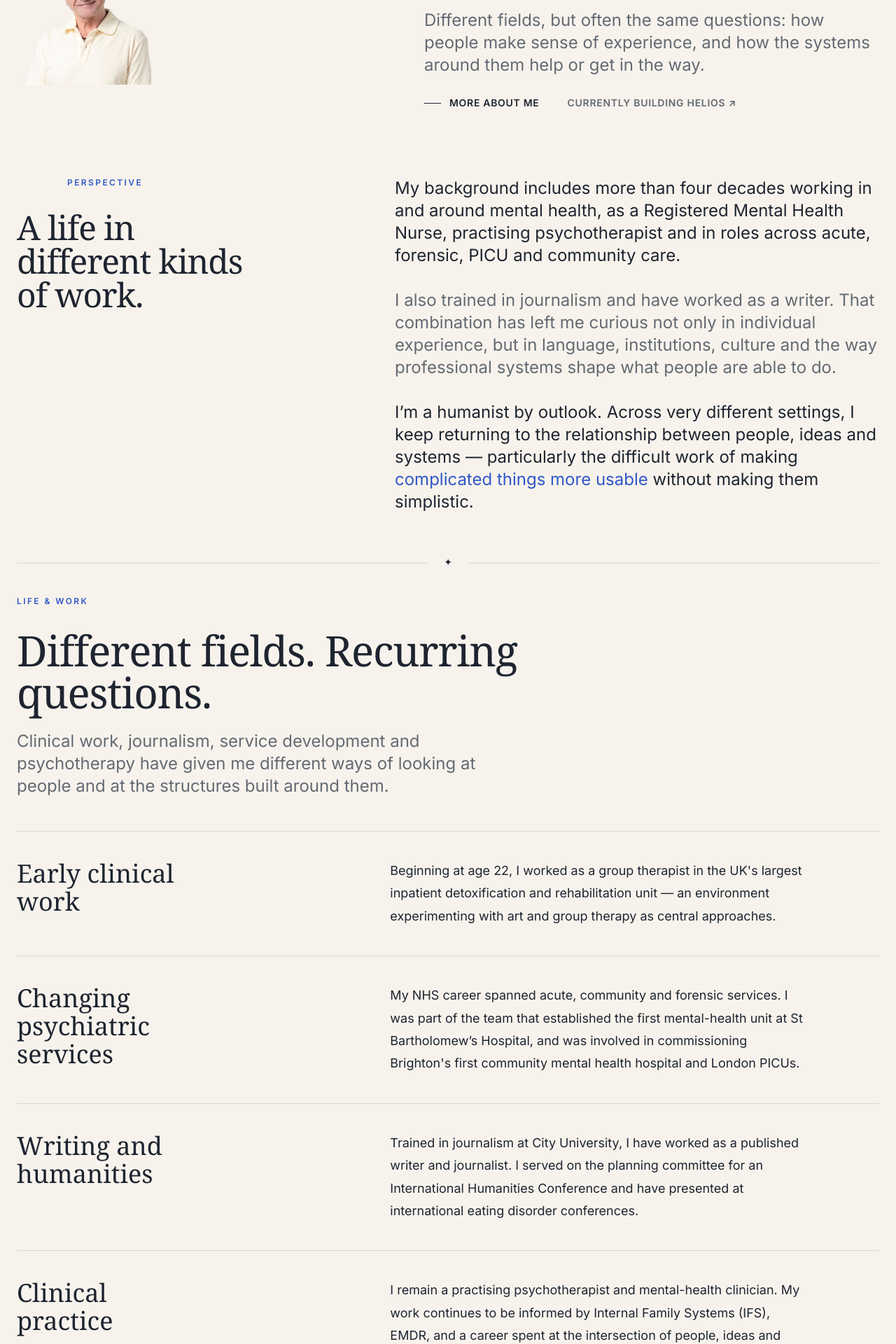
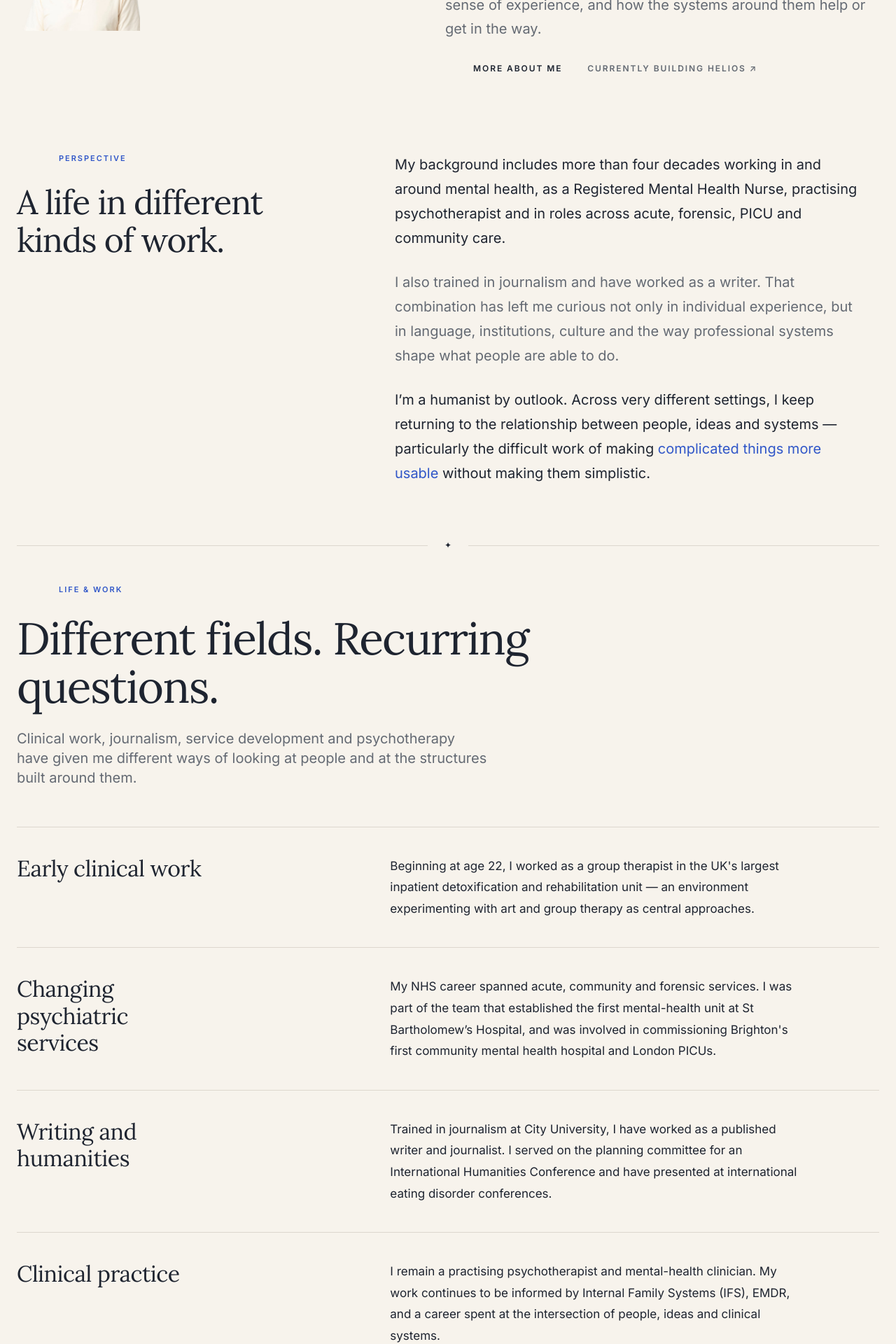
Before and after one commit to stopinder/ifs-funnel, a Vue app: page / in a window 1280 px wide. Shown: the part 680-2600 px from the top of the page at 70% size. Built offline with nearby package versions, Linux system fonts and the light colour scheme.

Commit message:
design: refine homepage editorial typography
Polish the existing homepage typography, reading measure, hierarchy and spacing while preserving the current editorial identity. Use Lora as the intended primary serif.

```diff
--- a/src/components/AboutMe.vue
+++ b/src/components/AboutMe.vue
@@ -1,40 +1,29 @@
 <template>
   <section
       id="about"
-      class="bg-surface px-6 pt-8 pb-0 md:pt-12"
+      class="bg-surface px-6 pt-10 pb-0 md:pt-14"
       aria-labelledby="about-heading"
   >
     <div class="mx-auto max-w-7xl">
-      <div class="grid grid-cols-1 gap-12 lg:grid-cols-12 lg:gap-x-16">
-
-        <!-- Section introduction -->
+      <div class="grid grid-cols-1 gap-10 lg:grid-cols-12 lg:gap-x-16">
         <div class="lg:col-span-4">
-          <div class="mb-8 flex items-center gap-6">
-            <div
-                class="h-px w-12 bg-cobalt/30"
-                aria-hidden="true"
-            ></div>
-
-            <p
-                class="text-xs font-semibold uppercase tracking-[0.2em] text-cobalt"
-            >
+          <div class="mb-7 flex items-center gap-5">
+            <div class="h-px w-10 bg-cobalt/35" aria-hidden="true"></div>
+            <p class="text-[11px] font-semibold uppercase tracking-[0.18em] text-cobalt">
               Perspective
             </p>
           </div>
 
           <h2
               id="about-heading"
-              class="font-serif text-4xl font-normal leading-[1.1] tracking-[-0.025em] text-text md:text-5xl"
+              class="max-w-sm font-serif text-[2.5rem] font-normal leading-[1.12] tracking-[-0.025em] text-text md:text-[3rem]"
           >
             A life in different kinds of work.
           </h2>
         </div>
 
-        <!-- Main copy -->
         <div class="lg:col-span-7 lg:col-start-6">
-          <div
-              class="max-w-reading space-y-8 text-xl leading-[1.7] text-text md:text-2xl"
-          >
+          <div class="max-w-[42rem] space-y-7 text-lg leading-[1.78] text-text md:text-xl md:leading-[1.75]">
             <p>
               My background includes more than four decades working in and
               around mental health, as a Registered Mental Health Nurse,
@@ -53,28 +42,16 @@
               I’m a humanist by outlook. Across very different settings, I keep
               returning to the relationship between people, ideas and systems —
               particularly the difficult work of making
-              <span class="text-cobalt">
-                complicated things more usable
-              </span>
+              <span class="text-cobalt">complicated things more usable</span>
               without making them simplistic.
             </p>
           </div>
         </div>
       </div>
 
-      <!-- Classical editorial transition -->
-      <div
-          class="mt-14 flex items-center gap-4 md:mt-16"
-          aria-hidden="true"
-      >
+      <div class="mt-16 flex items-center gap-4 md:mt-20" aria-hidden="true">
         <div class="h-px flex-1 bg-border"></div>
-
-        <span
-            class="relative -top-px px-2 font-serif text-sm leading-none text-cobalt/65"
-        >
-          ✦
-        </span>
-
+        <span class="relative -top-px px-2 font-serif text-xs leading-none text-cobalt/55">✦</span>
         <div class="h-px flex-1 bg-border"></div>
       </div>
     </div>
--- a/src/components/ExperienceSection.vue
+++ b/src/components/ExperienceSection.vue
@@ -1,15 +1,13 @@
 <template>
   <section
       id="work"
-      class="bg-surface px-6 pt-8 pb-12 md:pt-10 md:pb-16"
+      class="bg-surface px-6 pt-10 pb-14 md:pt-12 md:pb-20"
       aria-labelledby="work-heading"
   >
     <div class="mx-auto max-w-7xl">
-
-      <div class="mb-8 flex items-center gap-6">
-        <p
-            class="text-xs font-semibold uppercase tracking-[0.2em] text-cobalt"
-        >
+      <div class="mb-7 flex items-center gap-5">
+        <div class="h-px w-10 bg-cobalt/35" aria-hidden="true"></div>
+        <p class="text-[11px] font-semibold uppercase tracking-[0.18em] text-cobalt">
           Life &amp; Work
         </p>
       </div>
@@ -18,14 +16,12 @@
         <div class="lg:col-span-9">
           <h2
               id="work-heading"
-              class="font-serif text-4xl font-normal leading-[1.08] tracking-[-0.02em] text-text md:text-5xl lg:text-6xl"
+              class="font-serif text-[2.75rem] font-normal leading-[1.08] tracking-[-0.025em] text-text md:text-[3.5rem] lg:text-[4rem]"
           >
             Different fields. Recurring questions.
           </h2>
 
-          <p
-              class="mt-6 max-w-reading text-xl leading-[1.7] text-text-muted md:text-2xl"
-          >
+          <p class="mt-6 max-w-[42rem] text-lg leading-[1.75] text-text-muted md:text-xl">
             Clinical work, journalism, service development and psychotherapy
             have given me different ways of looking at people and at the
             structures built around them.
@@ -33,21 +29,15 @@
         </div>
       </div>
 
-      <div class="mt-10 md:mt-12">
-
-        <article
-            class="grid grid-cols-1 gap-8 border-t border-border py-10 md:grid-cols-12 md:gap-x-12"
-        >
+      <div class="mt-12 md:mt-14">
+        <article class="grid grid-cols-1 gap-6 border-t border-border py-9 md:grid-cols-12 md:gap-x-12 md:py-10">
           <div class="md:col-span-4 lg:col-span-3">
-            <h3
-                class="font-serif text-3xl font-normal leading-tight text-text md:text-4xl"
-            >
+            <h3 class="font-serif text-[1.75rem] font-normal leading-[1.2] tracking-[-0.015em] text-text md:text-[2rem]">
               Early clinical work
             </h3>
           </div>
-
           <div class="md:col-span-8 lg:col-span-6 lg:col-start-6">
-            <p class="text-lg leading-[1.8] text-text">
+            <p class="max-w-[39rem] text-[17px] leading-[1.8] text-text">
               Beginning at age 22, I worked as a group therapist in the UK's
               largest inpatient detoxification and rehabilitation unit — an
               environment experimenting with art and group therapy as central
@@ -56,19 +46,14 @@
           </div>
         </article>
 
-        <article
-            class="grid grid-cols-1 gap-8 border-t border-border py-10 md:grid-cols-12 md:gap-x-12"
-        >
+        <article class="grid grid-cols-1 gap-6 border-t border-border py-9 md:grid-cols-12 md:gap-x-12 md:py-10">
           <div class="md:col-span-4 lg:col-span-3">
-            <h3
-                class="font-serif text-3xl font-normal leading-tight text-text md:text-4xl"
-            >
+            <h3 class="font-serif text-[1.75rem] font-normal leading-[1.2] tracking-[-0.015em] text-text md:text-[2rem]">
               Changing psychiatric services
             </h3>
           </div>
-
           <div class="md:col-span-8 lg:col-span-6 lg:col-start-6">
-            <p class="text-lg leading-[1.8] text-text">
+            <p class="max-w-[39rem] text-[17px] leading-[1.8] text-text">
               My NHS career spanned acute, community and forensic services. I
               was part of the team that established the first mental-health
               unit at St Bartholomew’s Hospital, and was involved in
@@ -78,19 +63,14 @@
           </div>
         </article>
 
-        <article
-            class="grid grid-cols-1 gap-8 border-t border-border py-10 md:grid-cols-12 md:gap-x-12"
-        >
+        <article class="grid grid-cols-1 gap-6 border-t border-border py-9 md:grid-cols-12 md:gap-x-12 md:py-10">
           <div class="md:col-span-4 lg:col-span-3">
-            <h3
-                class="font-serif text-3xl font-normal leading-tight text-text md:text-4xl"
-            >
+            <h3 class="font-serif text-[1.75rem] font-normal leading-[1.2] tracking-[-0.015em] text-text md:text-[2rem]">
               Writing and humanities
             </h3>
           </div>
-
           <div class="md:col-span-8 lg:col-span-6 lg:col-start-6">
-            <p class="text-lg leading-[1.8] text-text">
+            <p class="max-w-[39rem] text-[17px] leading-[1.8] text-text">
               Trained in journalism at City University, I have worked as a
               published writer and journalist. I served on the planning
               committee for an International Humanities Conference and have
@@ -99,19 +79,14 @@
           </div>
         </article>
 
-        <article
-            class="grid grid-cols-1 gap-8 border-t border-border py-10 md:grid-cols-12 md:gap-x-12"
-        >
+        <article class="grid grid-cols-1 gap-6 border-y border-border py-9 md:grid-cols-12 md:gap-x-12 md:py-10">
           <div class="md:col-span-4 lg:col-span-3">
-            <h3
-                class="font-serif text-3xl font-normal leading-tight text-text md:text-4xl"
-            >
+            <h3 class="font-serif text-[1.75rem] font-normal leading-[1.2] tracking-[-0.015em] text-text md:text-[2rem]">
               Clinical practice
             </h3>
           </div>
-
           <div class="md:col-span-8 lg:col-span-6 lg:col-start-6">
-            <p class="text-lg leading-[1.8] text-text">
+            <p class="max-w-[39rem] text-[17px] leading-[1.8] text-text">
               I remain a practising psychotherapist and mental-health
               clinician. My work continues to be informed by Internal Family
               Systems (IFS), EMDR, and a career spent at the intersection of
@@ -119,7 +94,6 @@
             </p>
           </div>
         </article>
-
       </div>
     </div>
   </section>
--- a/src/components/HeroSection.vue
+++ b/src/components/HeroSection.vue
@@ -8,20 +8,18 @@ function handleImageError(event: Event) {
 <template>
   <section
       id="hero"
-      class="bg-surface px-6 pt-12 pb-8 md:pt-16 md:pb-12"
+      class="bg-surface px-6 pt-14 pb-10 md:pt-20 md:pb-14"
       aria-labelledby="hero-title"
   >
     <div class="mx-auto max-w-7xl">
-      <div class="max-w-5xl">
-        <p
-            class="mb-6 text-sm font-medium tracking-tight text-text-muted md:text-base"
-        >
+      <div class="max-w-[68rem]">
+        <p class="mb-7 text-sm font-medium tracking-[0.01em] text-text-muted md:text-[15px]">
           Psychotherapist · Writer · Founder of Helios
         </p>
 
         <h1
             id="hero-title"
-            class="font-serif text-5xl font-normal leading-[1.05] tracking-[-0.03em] text-text md:text-7xl lg:text-8xl"
+            class="font-serif text-[3.25rem] font-normal leading-[1.04] tracking-[-0.035em] text-text md:text-[4.75rem] lg:text-[6rem] lg:leading-[1.01]"
         >
           I’ve spent my working life around
           <span class="text-cobalt">people</span>,
@@ -31,22 +29,18 @@ function handleImageError(event: Event) {
         </h1>
       </div>
 
-      <div
-          class="mt-10 grid grid-cols-1 gap-8 md:grid-cols-[auto_minmax(0,650px)] md:items-start md:gap-12"
-      >
+      <div class="mt-12 grid grid-cols-1 gap-8 md:mt-14 md:grid-cols-[auto_minmax(0,620px)] md:items-start md:gap-14">
         <div class="flex-shrink-0">
           <img
               src="/images/profile.png"
               alt="Robert Ormiston"
-              class="h-auto w-40 md:w-48"
+              class="h-auto w-36 md:w-44"
               @error="handleImageError"
           />
         </div>
 
         <div>
-          <div
-              class="space-y-5 text-xl leading-[1.65] text-text md:text-2xl"
-          >
+          <div class="max-w-[39rem] space-y-5 text-lg leading-[1.72] text-text md:text-xl md:leading-[1.7]">
             <p>
               My work has moved through psychiatric nursing, journalism,
               psychotherapy, writing and technology.
@@ -59,16 +53,12 @@ function handleImageError(event: Event) {
             </p>
           </div>
 
-          <div
-              class="mt-7 flex flex-wrap items-center gap-x-10 gap-y-4"
-          >
+          <div class="mt-8 flex flex-wrap items-center gap-x-9 gap-y-4">
             <a
                 href="#about"
-                class="group flex items-center gap-3 text-sm font-bold uppercase tracking-wider text-text transition-colors hover:text-cobalt"
+                class="group flex items-center gap-3 text-xs font-semibold uppercase tracking-[0.16em] text-text transition-colors hover:text-cobalt"
             >
-              <span
-                  class="h-px w-6 bg-text transition-colors group-hover:bg-cobalt"
-              ></span>
+              <span class="h-px w-7 bg-text/70 transition-colors group-hover:bg-cobalt"></span>
               More about me
             </a>
 
@@ -76,7 +66,7 @@ function handleImageError(event: Event) {
                 href="https://helio.works"
                 target="_blank"
                 rel="noopener noreferrer"
-                class="text-sm font-bold uppercase tracking-wider text-text-muted transition-colors hover:text-cobalt"
+                class="text-xs font-semibold uppercase tracking-[0.16em] text-text-muted transition-colors hover:text-cobalt"
             >
               Currently building Helios ↗
             </a>
--- a/tailwind.config.js
+++ b/tailwind.config.js
@@ -37,6 +37,7 @@ module.exports = {
                 ],
 
                 serif: [
+                    'Lora',
                     'Georgia',
                     'Cambria',
                     '"Times New Roman"',
```
Also changed, not shown: src/components/HeliosSection.vue (+9 -13 lines).
